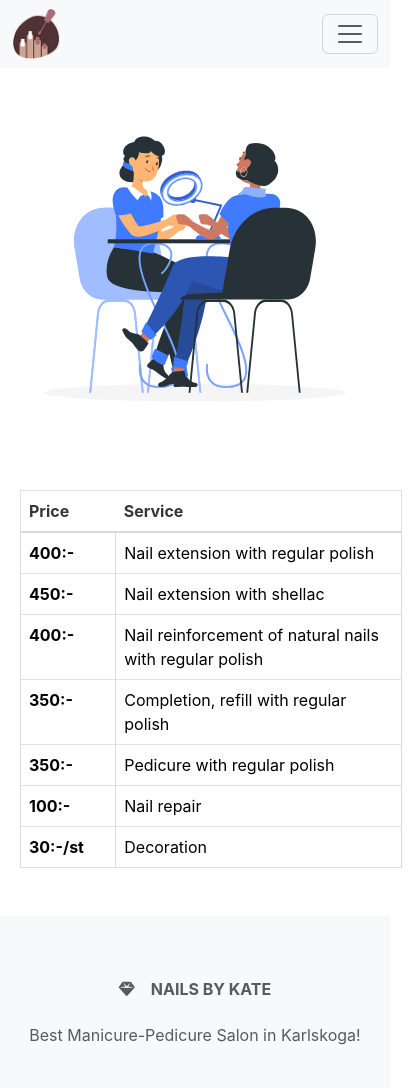
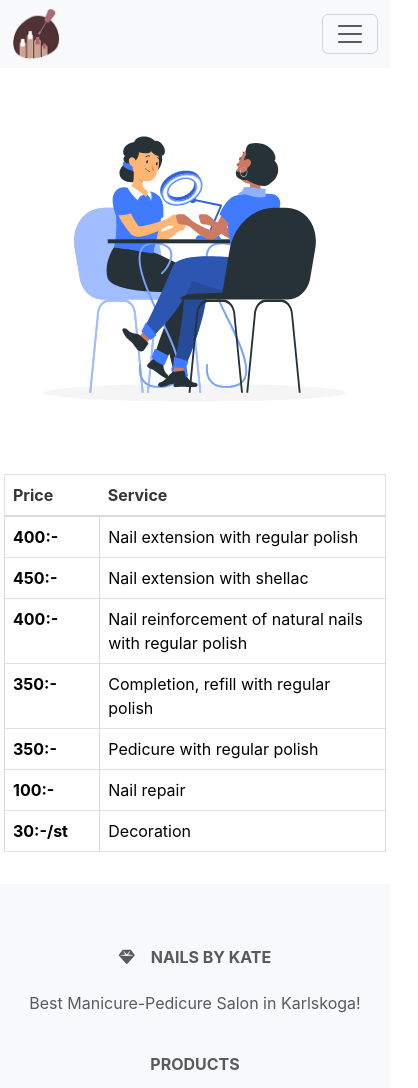
Before and after one commit to GitMalmoer/NailsBookingApp-FrontEnd-Typescript-Redux, a React (Create React App) app: page /pricing in a window 390 px wide. Shown: the top 1088 px of the page, 418 px wide, since content can reach past the window. Built offline with nearby package versions, Linux system fonts and the light colour scheme.

Commit message:
RemoveOverflow

```diff
--- a/src/Pages/Home/Home.css
+++ b/src/Pages/Home/Home.css
@@ -3,6 +3,10 @@
       flex-direction: column-reverse;
       display: flex;
     }
+  }
+
+  html, body {
+    overflow-x: hidden !important;
   }
 
   .titled {
--- a/src/Pages/Home/Home.tsx
+++ b/src/Pages/Home/Home.tsx
@@ -18,7 +18,7 @@ function Home() {
     Aos.init();
   }, []);
   return (
-    <div>
+    <div className="container-fluid ">
       <div className="row" id="maincomponent">
         <MainSection />
       </div>
@@ -52,50 +52,7 @@ function Home() {
         </div>
       </div>
 
-      {/* <!-- Hero  product --> */}
-      {/* <section className="hero is-white is-fullheight">
-        <div className="hero-body">
-          <div className="container">
-            <div className="columns  is-vcentered reverse-columns">
-              <div
-                className="column
-          is-10-mobile
-          is-10-tablet
-          is-5-desktop
-          is-5-widescreen
-          is-5-fullhd "
-                data-aos="fade-down"
-              >
-                <h1 className="title titled is-1 mb-6">
-                  Evolving business with technology
-                </h1>
-                <div className="buttons">
-                  <button className="button is-yellow">
-                    Esablished technical teams
-                  </button>
-                  <button className="button">Less-technical teams</button>
-                </div>
-              </div>
-              <div
-                data-aos="fade-right"
-                className="column
-          is-10-mobile
-          is-10-tablet
-          is-4-desktop
-          is-7-widescreen
-          is-4-fullhd is-offset-1-fullhd"
-              >
-                <figure className="image is-square">
-                  <img src={image} alt="" />
-                </figure>
-              </div>
-            </div>
-          </div>
-        </div>
-      </section> */}
-
       {/* qualificatons section */}
-
       <div className="container-md row pt-5">
         {/* qualifications image */}
         <div
--- a/src/Pages/Pricing/Pricing.tsx
+++ b/src/Pages/Pricing/Pricing.tsx
@@ -8,7 +8,7 @@ function Pricing() {
       <div className="col-12 col-md-5 offset-md-1">
           <img src={payment}/>
         </div>
-        <div className="col-12 col-md-5 offset-md-1 p-3 m-3">
+        <div className="col-12 col-md-5 offset-md-1 p-3 m-0 m-md-3">
           {/* card start */}
           <table className="table table-bordered table-hover border">
             <thead>
```
